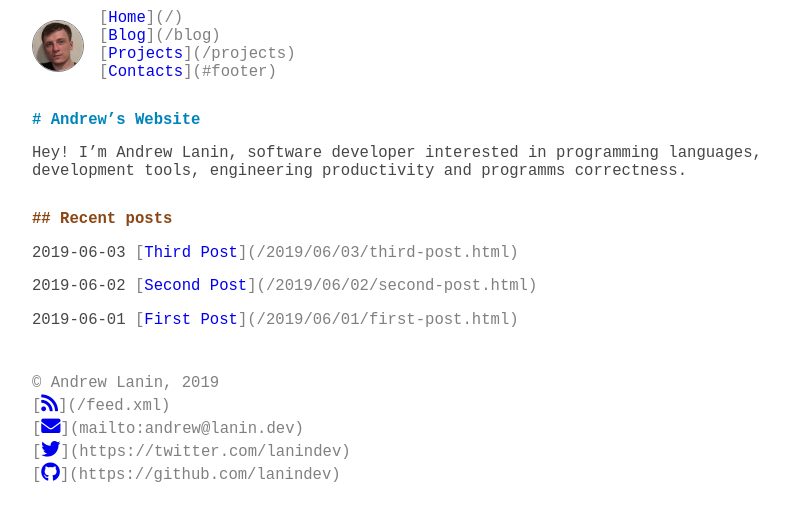
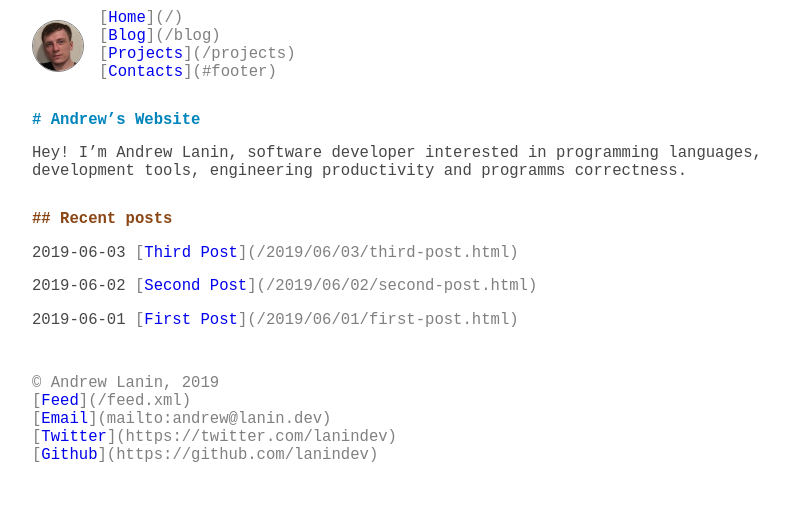
Before and after one commit to andrewlanin/lanin.dev, a Jekyll site: the page built from b/index.md, in a window 1280 px wide. Shown: the top 521 px of the page, without its empty margins (188-976 px from the left). Built offline with Jekyll 4.4.1, drawn with Linux system fonts in a browser that asks for light colours; nearby versions of some CDN libraries.

Commit message:
Get rid of font awesome.

```diff
--- a/_layouts/base.html
+++ b/_layouts/base.html
@@ -8,7 +8,6 @@
     <style type="text/css">{% include normalize.css %}</style>
     <style type="text/css">{% include markdown.css %}</style>
     <style type="text/css">{% include base.css %}</style>
-    <link rel="stylesheet" href="https://use.fontawesome.com/releases/v5.8.1/css/all.css" integrity="sha384-50oBUHEmvpQ+1lW4y57PTFmhCaXp0ML5d60M1M7uH2+nqUivzIebhndOJK28anvf" crossorigin="anonymous">
 </head>
 <body>
     <nav>
@@ -23,10 +22,10 @@
     {{ content }}
     <footer id="footer">
       © Andrew Lanin, 2019
-      <a class="link" href="/feed.xml"><i class="fas fa-rss"></i></a>
-      <a class="link" href="mailto:andrew@lanin.dev"><i class="fas fa-envelope"></i></a>
-      <a class="link" href="https://twitter.com/lanindev"><i class="fab fa-twitter"></i></a>
-      <a class="link" href="https://github.com/lanindev"><i class="fab fa-github"></i></a>
+      <a class="link" href="/feed.xml">Feed</i></a>
+      <a class="link" href="mailto:andrew@lanin.dev">Email</a>
+      <a class="link" href="https://twitter.com/lanindev">Twitter</a>
+      <a class="link" href="https://github.com/lanindev">Github</a>
     </footer>
 </body>
 </html>
```
